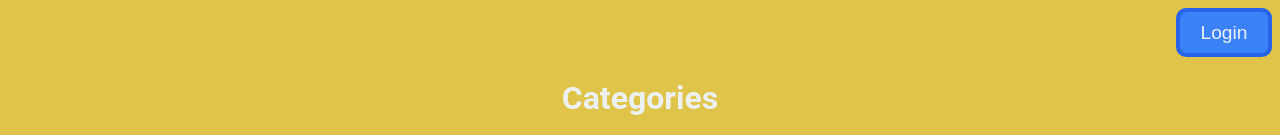
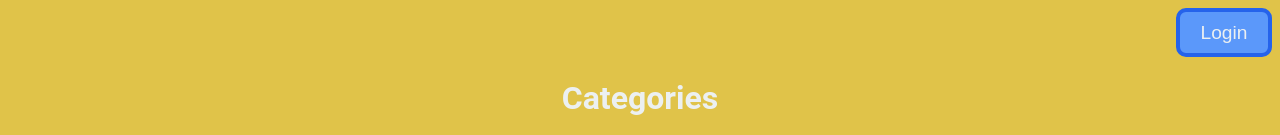
Before and after one commit to FreddysMaster/QuizGame, a SvelteKit app: page / in a window 1280 px wide. In both pictures the pointer is over the button "Login". Shown: the top 135 px of the page. Built offline with nearby package versions, Linux system fonts and the light colour scheme; a web font is replaced by a local one.

Commit message:
edited layout.svelte

```diff
--- a/src/routes/+layout.svelte
+++ b/src/routes/+layout.svelte
@@ -25,4 +25,8 @@
     width: 5em;
     color: var(--button-text-color);
   }
+
+  .login-button:hover {
+    background: var(--hover-color);
+  }
 </style>
--- a/src/routes/+page.svelte
+++ b/src/routes/+page.svelte
@@ -174,4 +174,8 @@
     margin-top: 3em;
     color: var(--button-text-color);
   }
+
+  .start-button:hover {
+    background: var(--hover-color);
+  }
 </style>
```
